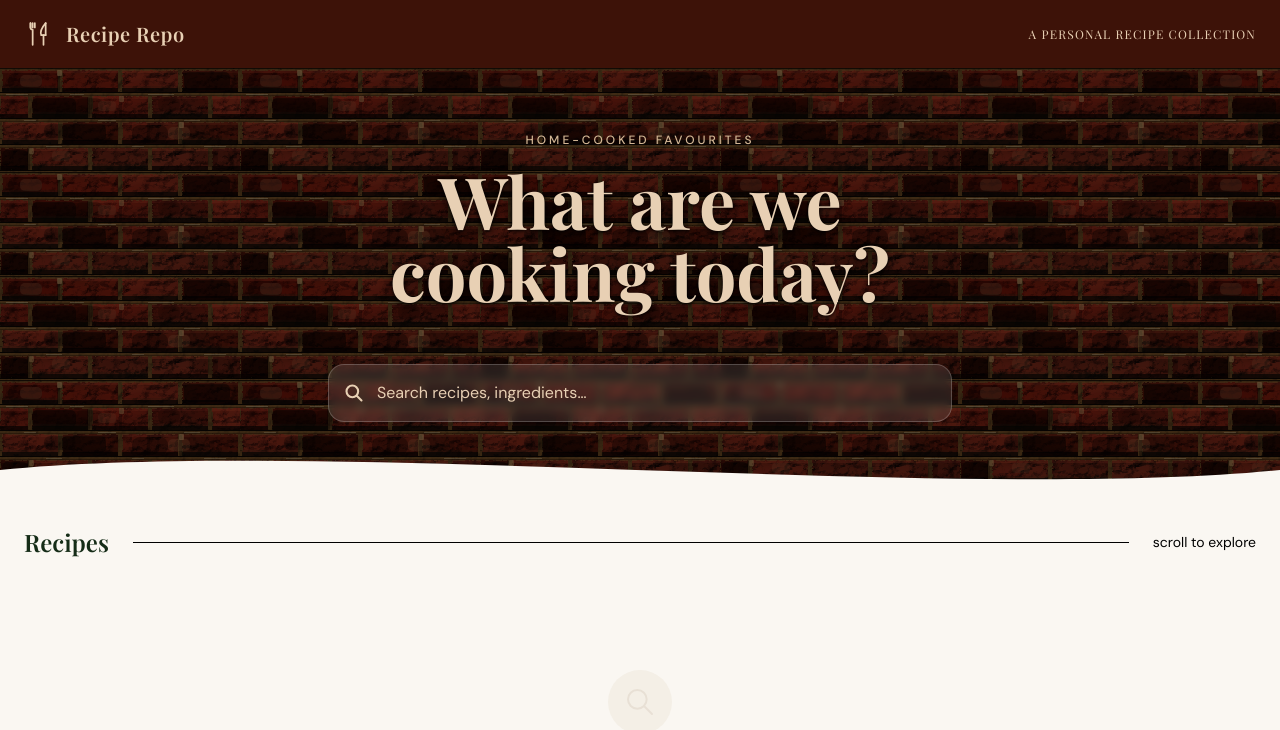
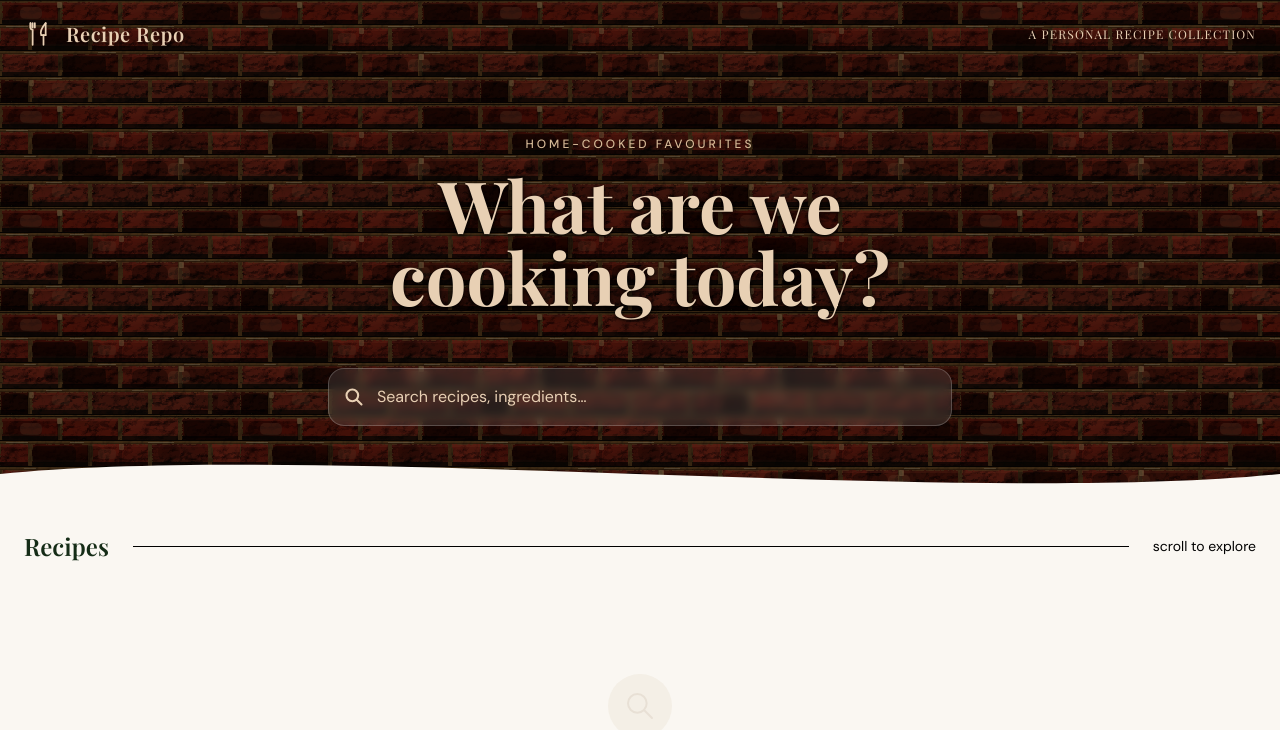
Before and after one commit to casto-tech/recipe_site, a Django app: page / in a window 1280 px wide. Shown: the top 730 px of the page. Run offline with Django 5.2, Linux system fonts and the light colour scheme; data that the repository does not hold is empty; some libraries are stand-ins or nearby versions; some web fonts are replaced.

Commit message:
extended bricks to top of page

```diff
--- a/templates/recipes/index.html
+++ b/templates/recipes/index.html
@@ -10,8 +10,8 @@
 </style>
 <div x-data="{ activeRecipe: null }">
 
-  <!-- ── Site Header ────────────────────────────────────────────────────────── -->
-  <header class="text-white" style="background-color: #3d1208;">
+  <!-- ── Site Header — absolute so it overlays the top of the hero brick wall -->
+  <header class="absolute top-0 left-0 right-0 z-20 text-white">
     <div class="max-w-7xl mx-auto px-6 py-5 flex items-center justify-between">
       <div class="flex items-center gap-3">
         <!-- Fork & knife icon -->
@@ -34,7 +34,7 @@
   </header>
 
   <!-- ── Hero Banner ────────────────────────────────────────────────────────── -->
-  <section class="relative" style="background-color: #3d1208;">
+  <section class="relative" style="background-color: #3d1208; padding-top: 72px;">
     <!-- Weathered old brick wall -->
     <svg class="absolute inset-0 w-full h-full" preserveAspectRatio="xMidYMid slice"
          xmlns="http://www.w3.org/2000/svg" aria-hidden="true">
```
